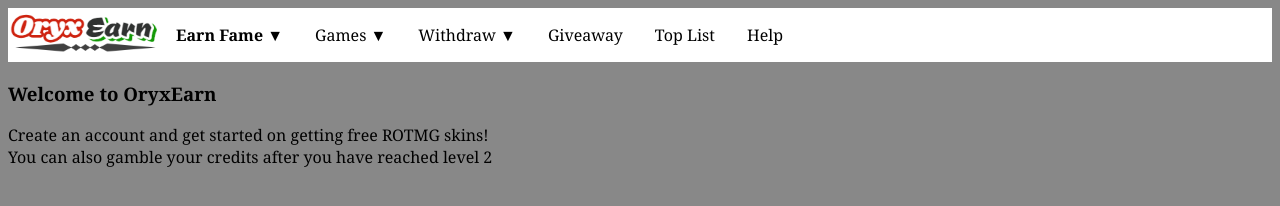
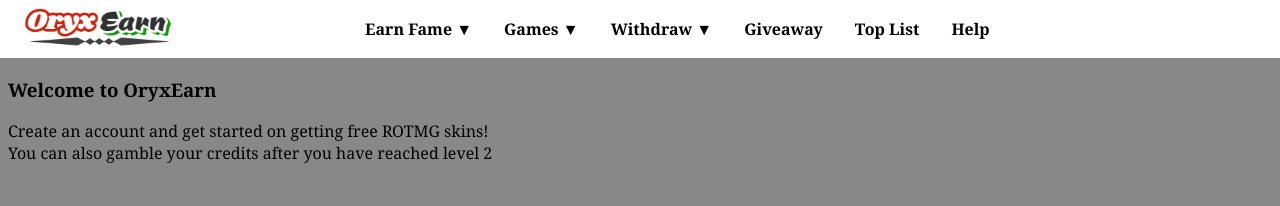
Before and after one commit to OryxEarn/website, a plain HTML site: page index.html in a window 1280 px wide. Drawn offline with Linux system fonts and the light colour scheme.

Commit message:
made the website better looking

```diff
--- a/index.html
+++ b/index.html
@@ -9,16 +9,16 @@
 
 	<ul>
 		<li class="img"><img src="OryxEarn logo_mini.png" height="43px" width="150px"></li>
-		<li class="dropdown">
-			<a href="javascript:void(0)" class="dropbtn"><b>Earn Fame ▼</b></a>
-			<div class="dropdown-content">
+			<li class="dropdown">
+			<a class="space" href="javascript:void(0)" class="dropbtn"><b>Earn Fame ▼</b></a>
+			<div class="dropdown-content" style="margin-left: 175px">
 				<a href="offer wall.html">Offer Wall</a>
 				<a href="miner.html">Miner</a>
 				<a href="#">Free Coins</a>
 			</div>
 		</li>
 		<li class="dropdown">
-			<a href="javascript:void(0)" class="dropbtn">Games ▼</a>
+			<a href="javascript:void(0)" class="dropbtn"><b>Games ▼</b></a>
 			<div class="dropdown-content">
 				<a href="#">Jackpot</a>
 				<a href="#">Coin Flip</a>
@@ -26,14 +26,14 @@
 			</div>
 		</li>
 		<li class="dropdown">
-			<a href="javascript:void(0)" class="dropbtn">Withdraw ▼</a>
+			<a href="javascript:void(0)" class="dropbtn"><b>Withdraw ▼</b></a>
 			<div class="dropdown-content">
 				<a href="offer wall.html">ROTMG mules</a>
 				<a href="miner.html">Paypal</a>
 			</div>
-			<li><a href="index.html">Giveaway</a></li>
-			<li><a href="index.html">Top List</a></li>
-			<li><a href="index.html">Help</a></li>
+			<li><a href="index.html"><b>Giveaway</b></a></li>
+			<li><a href="index.html"><b>Top List</b></a></li>
+			<li><a href="index.html"><b>Help</b></a></li>
 		</li>
 	</ul>
 
--- a/main.css
+++ b/main.css
@@ -10,12 +10,15 @@
 .img {
   position: relative;
   top: 1.5px;
+  margin-left: 20px;
 }
 
 ul {
   list-style-type: none;
-  margin: 0;
-  padding: 2px;
+  margin-top: -8px;
+  margin-left: -8px;
+  margin-right: -8px;
+  padding: 4px;
   overflow: hidden;
   background-color: white;
 }
@@ -62,3 +65,7 @@
 .dropdown:hover .dropdown-content {
   display: block;
 }
+
+.space {
+  margin-left: 175px;
+}
```
